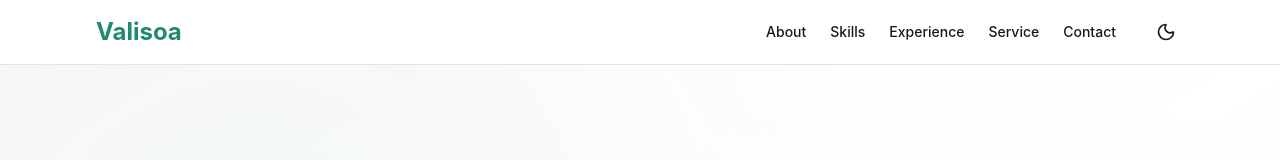
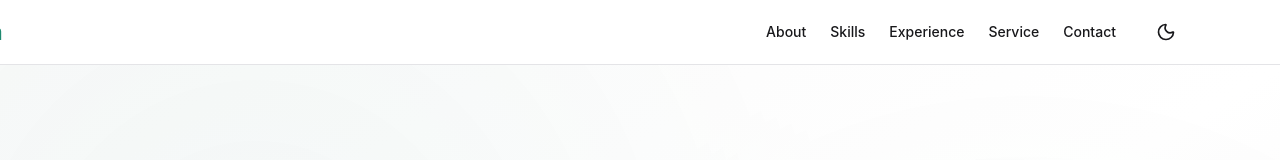
Before and after one commit to valisoa01/folio-port, a React (Vite) app: page / in a window 1280 px wide. Shown: the top 160 px of the page. Built offline with nearby package versions, Linux system fonts and the light colour scheme.

Commit message:
add Contact.tsx

```diff
--- a/package.json
+++ b/package.json
@@ -10,6 +10,7 @@
     "preview": "vite preview"
   },
   "dependencies": {
+    "@emailjs/browser": "^4.4.1",
     "@heroicons/react": "^2.2.0",
     "@tailwindcss/vite": "^4.2.1",
     "lucide-react": "^0.575.0",
--- a/src/App.tsx
+++ b/src/App.tsx
@@ -8,8 +8,7 @@ function App() {
         min-h-screen
         bg-white dark:bg-zinc-950
         text-zinc-900 dark:text-zinc-100
-        transition-colors duration-300 ease-in-out
-      "
+        transition-colors duration-300 ease-in-out"
     >
       <Header />
       <Hero />
--- /dev/null
+++ b/src/components/Contact.tsx
@@ -0,0 +1,10 @@
+const Contact = () => {
+	return (
+		<div>
+
+		</div>
+	 );
+}
+
+
+export default Contact;
--- a/src/components/Header.tsx
+++ b/src/components/Header.tsx
@@ -24,8 +24,8 @@ export default function Header() {
   return (
     <header className="sticky top-0 z-50 border-b border-zinc-200 dark:border-zinc-800 bg-white dark:bg-zinc-950">
       <div className="max-w-6xl mx-auto px-4 sm:px-6 lg:px-8">
-        <div className="flex items-center justify-between h-16">
-          <a href="#" className="text-2xl font-bold text-primary">
+        <div className="flex items-center justify-between h-[8vh]">
+          <a href="#" className="text-2xl font-bold text-primary   ml-[-14vw]">
             Valisoa
           </a>
 
```
Also changed, not shown: 1 other file (tests, documents, lock files or other folders).
